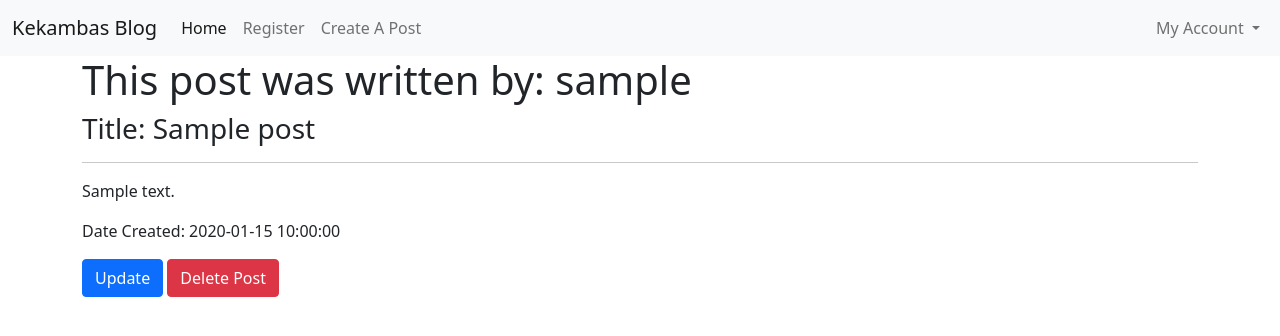
After one commit to fjohngaughan/kekambas_flask_react, a Flask app: page /myposts/1 in a window 1280 px wide. The commit adds this page. Shown: the top 336 px of the page. Run offline with Flask 2, Linux system fonts and the light colour scheme; a user stored in the database is signed in; tables that the repository leaves empty hold one stand-in row (values such as "Sample post"); some libraries are stand-ins or nearby versions.

Commit message:
Thursday afternoon

```diff
--- a/app/routes.py
+++ b/app/routes.py
@@ -10,7 +10,7 @@ from werkzeug.security import check_password_hash
 def index():
     context = {
         'title': 'Kekambas Blog | HOME',
-        'posts': Post.query.all()
+        'posts': Post.query.order_by(Post.date_created.desc()).all()
     }
     return render_template('index.html', **context)
 
@@ -96,3 +96,61 @@ def logout():
     logout_user()
     flash("You have succesfully logged out", 'primary')
     return redirect(url_for('index'))
+
+
+@app.route('/myinfo')
+@login_required
+def myinfo():
+    title = "Kekambas Blog | MY INFO"
+    return render_template('my_info.html', title=title)
+
+
+@app.route('/myposts')
+@login_required
+def myposts():
+    title = "Kekambas Blog | MY POSTS"
+    posts = current_user.posts
+    return render_template('my_posts.html', title=title, posts=posts)
+
+
+@app.route('/myposts/<int:post_id>')
+@login_required
+def post_detail(post_id):
+    post = Post.query.get_or_404(post_id)
+    title = f"Kekambas Blog | {post.title.upper()}"
+    return render_template('post_detail.html', post=post, title=title)
+
+
+@app.route('/myposts/update/<int:post_id>', methods=['GET', 'POST'])
+@login_required
+def post_update(post_id):
+    post = Post.query.get_or_404(post_id)
+    update_form = PostForm()
+    if post.author.id != current_user.id:
+        flash("You cannot update another user's post", 'danger')
+        return redirect(url_for('myposts'))
+    if request.method == 'POST' and update_form.validate():
+        post_title = update_form.title.data
+        content = update_form.content.data
+
+        post.title = post_title
+        post.content = content
+
+        db.session.commit()
+        flash("Your post has been updated.", 'info')
+        return redirect(url_for('post_detail', post_id=post.id))
+
+    return render_template('post_update.html', form=update_form, post=post)
+
+
+@app.route('/myposts/delete/<int:post_id>', methods=['POST'])
+@login_required
+def post_delete(post_id):
+    post = Post.query.get_or_404(post_id)
+    if post.author.id != current_user.id:
+        flash("You cannot delete another user's post", 'danger')
+        return redirect(url_for('myposts'))
+    db.session.delete(post)
+    db.session.commit()
+    flash("This post has been deleted", 'info')
+    return redirect(url_for('index'))
--- a/app/templates/nav.html
+++ b/app/templates/nav.html
@@ -20,8 +20,8 @@
               My Account
             </a>
             <ul class="dropdown-menu dropdown-menu-end" aria-labelledby="navbarDropdown">
-              <li><a class="dropdown-item" href="#">My Info</a></li>
-              <li><a class="dropdown-item" href="#">My Posts</a></li>
+              <li><a class="dropdown-item" href="{{ url_for('myinfo') }}">My Info</a></li>
+              <li><a class="dropdown-item" href="{{ url_for('myposts') }}">My Posts</a></li>
               <li><hr class="dropdown-divider"></li>
               <li><a class="dropdown-item" href="{{ url_for('logout') }}">Logout</a></li>
             </ul>
--- /dev/null
+++ b/app/templates/post_detail.html
@@ -0,0 +1,40 @@
+{% extends 'base.html' %}
+
+{% block content %}
+
+<h1>This post was written by: {{ post.author.username }}</h1>
+<h3>Title: {{ post.title }}</h3>
+<hr>
+<p>{{ post.content }}</p>
+
+<blockquote>Date Created: {{ post.date_created }}</blockquote>
+
+<!-- Update Button -->
+<a href="{{ url_for('post_update', post_id=post.id) }}"><button class="btn btn-primary">Update</button></a>
+
+<!-- Delete Button -->
+<!-- Button trigger modal -->
+<button type="button" class="btn btn-danger" data-bs-toggle="modal" data-bs-target="#deleteModal">Delete Post</button>
+
+  <!-- Modal -->
+  <div class="modal fade" id="deleteModal" tabindex="-1" aria-labelledby="deleteModalLabel" aria-hidden="true">
+    <div class="modal-dialog">
+      <div class="modal-content">
+        <div class="modal-header">
+          <h5 class="modal-title" id="deleteModalLabel">Delete Post - Are You Sure?</h5>
+          <button type="button" class="btn-close" data-bs-dismiss="modal" aria-label="Close"></button>
+        </div>
+        <div class="modal-body">
+          This action cannot be reversed. Are you sure you want to delete?
+        </div>
+        <div class="modal-footer">
+          <button type="button" class="btn btn-secondary" data-bs-dismiss="modal">Close</button>
+          <form action="{{ url_for('post_delete', post_id=post.id) }}" method="POST">
+              <input type="submit" value="Delete" class="btn btn-danger">
+          </form>
+        </div>
+      </div>
+    </div>
+  </div>
+
+{% endblock content %}
```
Also changed, not shown: app/templates/my_info.html (added, +15 -0 lines), app/templates/my_posts.html (added, +13 -0 lines), app/templates/post_update.html (added, +21 -0 lines).
